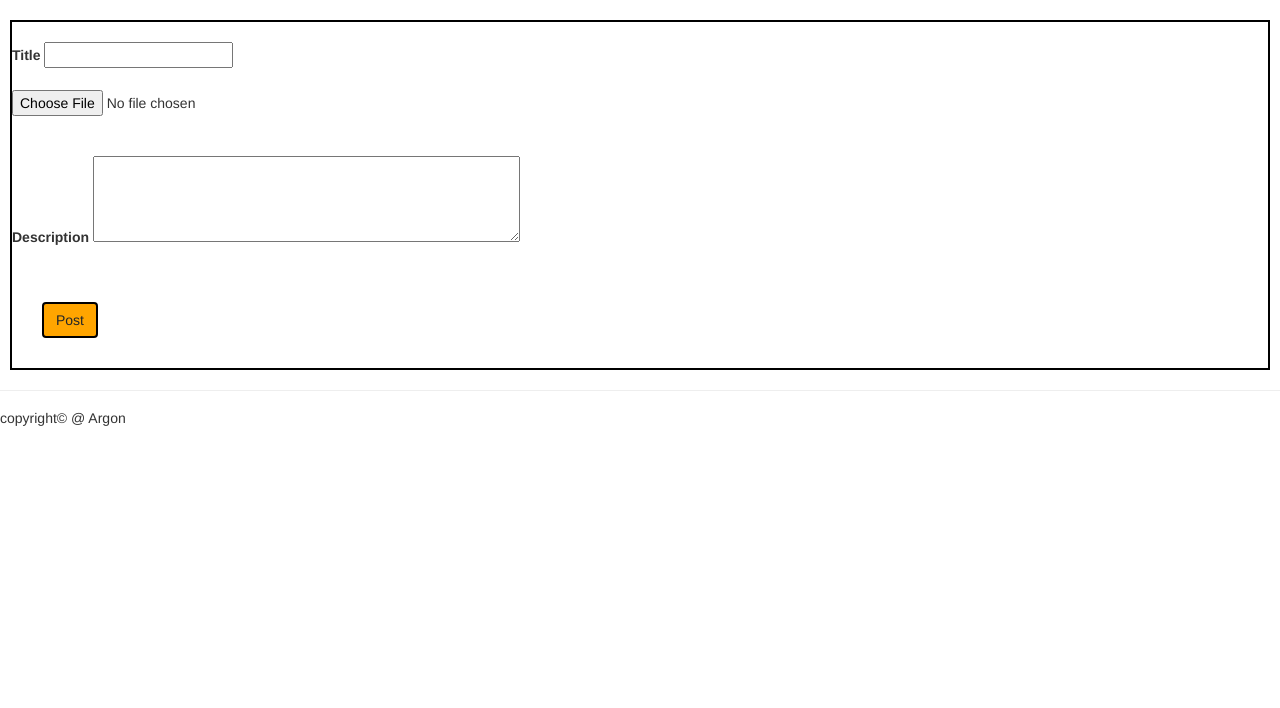
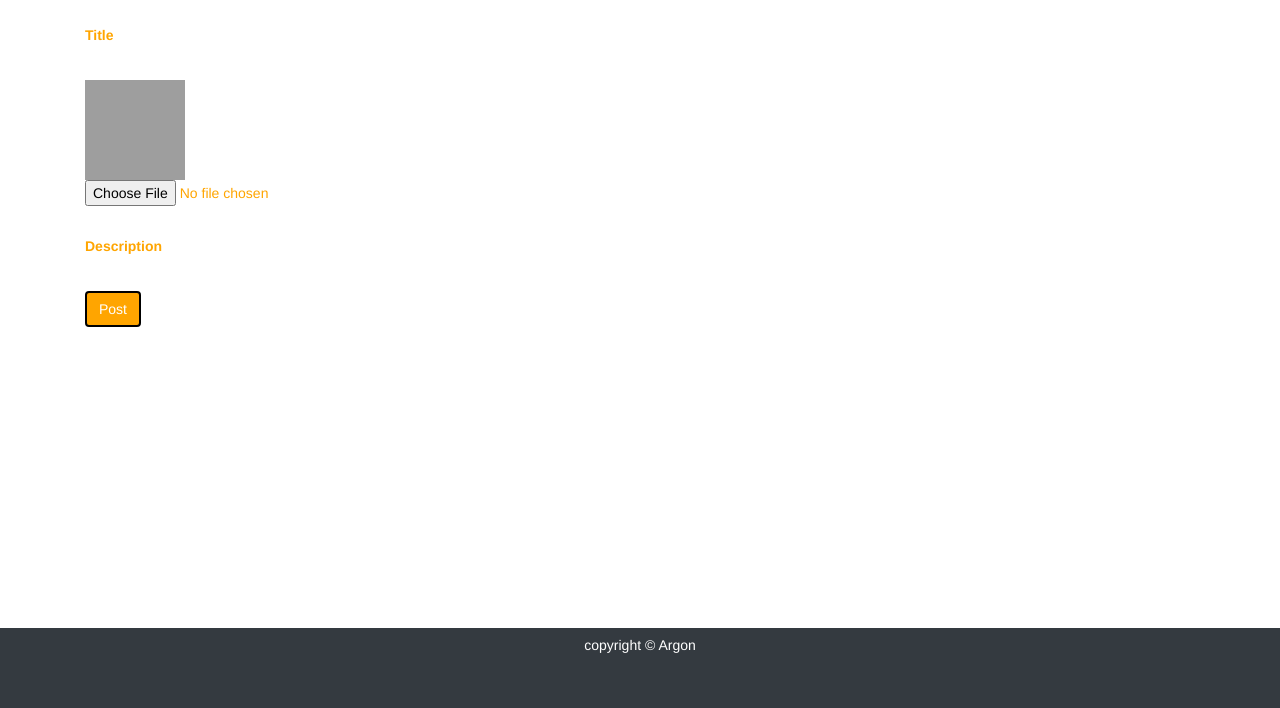
Before and after one commit to KashifAliOzi/logs, a Django app: page /newpost/ in a window 1280 px wide. Shown: the part 92-800 px from the top of the page. Run offline with Django 3.2, Linux system fonts and the light colour scheme; a user stored in the database is signed in; some libraries are stand-ins or nearby versions; grey boxes are pictures that could not be loaded.

Commit message:
15/01/2020

```diff
--- a/SocialApp/forms.py
+++ b/SocialApp/forms.py
@@ -1,5 +1,5 @@
 from django.contrib.auth.forms import UserCreationForm
-from .models import Users
+from .models import Users, BlogPost
 from django.forms import ModelForm
 from django import forms
 
@@ -7,3 +7,12 @@ class CreateUserForm(UserCreationForm):
     class Meta:
         model = Users
         fields = ['username', 'email', 'password1', 'password2']
+
+class PostUpdateForm(forms.ModelForm):
+    class Meta:
+        model = BlogPost
+        fields = ['title', 'description', 'image']
+        def __init__(self, *args, **kwargs):
+            id = kwargs.pop('id')
+            super(PostUpdateForm, self).__init__(*args, **kwargs)
+            self.fields['id'].queryset = BlogPost.objects.filter(id=id)
--- a/SocialApp/models.py
+++ b/SocialApp/models.py
@@ -11,7 +11,6 @@ class Users(AbstractUser):
 class BlogPost(models.Model):
     title = models.CharField(max_length=300)
     description = models.CharField(max_length=1000)
-    # image = models.ImageField(upload_to='profilePictures')
     image = models.ImageField()
     user = models.ForeignKey(Users, on_delete=models.CASCADE, null=True, blank=True)
     def __str__(self):
--- a/SocialApp/templates/main.html
+++ b/SocialApp/templates/main.html
@@ -16,7 +16,16 @@
 
 	<link rel="stylesheet" type="text/css" href="{% static '/css/main.css' %}">
 	<link rel="stylesheet" href="https://maxcdn.bootstrapcdn.com/bootstrap/4.0.0/css/bootstrap.min.css">
-
+	<style>
+		.ftr{
+			width: 100%;
+			height: 10%;
+			position: fixed;
+			bottom: 0;
+			left: 0;
+			text-align: center;
+		}
+	</style>
 
 </head>
 
@@ -28,15 +37,18 @@
 
 	{% endblock %}
 	</div>
-	<hr>
-	<h5>copyright&copy; @ Argon</h5>
+
 
 </body>
-
+<footer class="footer text-center bg-primary bg-dark ftr">
+	<h5>copyright &copy; Argon</h5>
+</footer>
 <script src="https://cdnjs.cloudflare.com/ajax/libs/jquery/3.3.1/jquery.min.js"></script>
 <script src="https://cdnjs.cloudflare.com/ajax/libs/popper.js/1.12.9/umd/popper.min.js"></script>
 <script src="https://maxcdn.bootstrapcdn.com/bootstrap/4.0.0/js/bootstrap.min.js"></script>
 
+{% block extra_js%}
+{% endblock %}
 <script src="https://code.jquery.com/jquery-3.3.1.slim.min.js"
 	integrity="sha384-q8i/X+965DzO0rT7abK41JStQIAqVgRVzpbzo5smXKp4YfRvH+8abtTE1Pi6jizo"
 	crossorigin="anonymous"></script>
@@ -46,5 +58,4 @@
 <script src="https://stackpath.bootstrapcdn.com/bootstrap/4.3.1/js/bootstrap.min.js"
 	integrity="sha384-JjSmVgyd0p3pXB1rRibZUAYoIIy6OrQ6VrjIEaFf/nJGzIxFDsf4x0xIM+B07jRM"
 	crossorigin="anonymous"></script>
-
 </html>
--- a/SocialApp/templates/new_post.html
+++ b/SocialApp/templates/new_post.html
@@ -3,42 +3,66 @@
 {% block content %}
 
 <meta charset="UTF-8">
+
 <head>
-  <link rel="stylesheet" href="https://maxcdn.bootstrapcdn.com/bootstrap/3.4.1/css/bootstrap.min.css">
-  <script src="https://ajax.googleapis.com/ajax/libs/jquery/3.5.1/jquery.min.js"></script>
-  <script src="https://maxcdn.bootstrapcdn.com/bootstrap/3.4.1/js/bootstrap.min.js"></script>
+    <link rel="stylesheet" href="https://maxcdn.bootstrapcdn.com/bootstrap/3.4.1/css/bootstrap.min.css">
+    <script src="https://ajax.googleapis.com/ajax/libs/jquery/3.5.1/jquery.min.js"></script>
+    <script src="https://maxcdn.bootstrapcdn.com/bootstrap/3.4.1/js/bootstrap.min.js"></script>
 
     <style>
-        .btn{
-        background-color: orange;
-        border: 2px solid black;
-        margin: 30px;
+        .btn {
+            background-color: orange;
+            border: 2px solid black;
+            color: white;
         }
 
-        .post{
-        backgroud-color: yellow;
-        border: 2px solid black;
-        margin: 10px;
+        .lbl {
+            color: orange;
         }
     </style>
 </head>
 <title>New Post</title>
-<div class="post">
+
 <form method="POST" action="" enctype="multipart/form-data">
     {% csrf_token %}
-    <br>
-    <label>Title</label>
-    <input type="text" name="title">
-    <br><br>
+    <div class="container">
+        <div class="row">
+            <div class="col-md-6">
+                <label style="display:block;" class="mt-2 lbl">Title</label>
+                {{form.instance.title | default_if_none:form.title}}
+                <!-- <input type="text" name="title"> -->
+            </div>
+        </div>
 
-    <input type="file" name="picture">
-    <br><br>
+        <div class="row">
+            <div class="col-md-6 lbl mt-5">
+                <img id="img" src="{{media_url}}/{{form.instance.image}}" style="width:100px; height:100px;">
+                <input type="file" id="id_image">
+                <!-- {{form.image}} -->
+            </div>
+        </div>
 
-    <label>Description</label>
-    <textarea name="description" rows="4" cols="50"></textarea>
-    <br><br>
-    <input type="submit" value="Post" class="btn">
+        <div class="row">
+            <div class="col-md-6">
+                <label style="display:block;" class="mt-5 lbl">Description</label>
+                {{form.instance.description | default_if_none:form.description}}
+            </div>
+        </div>
+
+        <div class="row">
+            <div class="col-md-6 mt-5">
+                <input type="submit" value="Post" class="btn">
+            </div>
+        </div>
+    </div>
 </form>
-</div>
 
 {% endblock %}
+
+{% block extra_js%}
+<script>
+    $("#id_image").on('change',function () {
+        $("#img").attr('src', window.URL.createObjectURL(this.files[0]))
+        })
+</script>
+{% endblock %}
--- a/SocialApp/templates/update_post.html
+++ b/SocialApp/templates/update_post.html
@@ -1,6 +1,7 @@
 {%  extends 'main.html' %}
 {% load static %}
 {% block content %}
+
 <head>
   <link rel="stylesheet" href="https://maxcdn.bootstrapcdn.com/bootstrap/3.4.1/css/bootstrap.min.css">
   <script src="https://ajax.googleapis.com/ajax/libs/jquery/3.5.1/jquery.min.js"></script>
--- a/SocialApp/views.py
+++ b/SocialApp/views.py
@@ -5,7 +5,7 @@ from django.shortcuts import render, redirect
 from django.contrib.auth.forms import UserCreationForm
 from django.contrib.auth import authenticate, login, logout
 from MiniFb import settings
-from .forms import CreateUserForm
+from .forms import CreateUserForm, PostUpdateForm
 from .models import *
 from django.core.mail import send_mail
 from MiniFb.settings import *
@@ -20,8 +20,6 @@ def registerPage(request):
     if request.session.has_key('is_logged'):
         return redirect('socialapp:userposts')
     else:
-        form = CreateUserForm()
-        context = {}
         if request.method == 'POST':
             form = CreateUserForm(request.POST)
             if form.is_valid():
@@ -32,6 +30,8 @@ def registerPage(request):
                 # send_mail(subject,
                 #           message, EMAIL_HOST_USER, [recepient], fail_silently=False)
                 return redirect('socialapp:login')
+        form = CreateUserForm()
+        context = {}
         context['form'] = form
         return render(request, 'register.html', context)
 
@@ -74,14 +74,14 @@ def logoutUser(request):
 @login_required
 def newPost(request):
     if request.method == 'POST':
-        title = request.POST.get('title')
-        image = request.FILES.get('picture')
-        description = request.POST.get('description')
-        post = BlogPost(title=title, image=image, description=description, user=request.user)
-        post.save()
+        form = PostUpdateForm(request.POST, request.FILES)
+        if form.is_valid():
+            obj = form.save(commit=False)
+            obj.user = request.user
+            obj.save()
         return redirect('socialapp:userposts')
-
-    context = {}
+    form = PostUpdateForm()
+    context = {'form': form}
     return render(request, 'new_post.html', context)
 
 
@@ -102,19 +102,24 @@ def postdetail(request, id):
 @login_required
 def updatePost(request, id):
     if request.method == 'POST':
-        title = request.POST.get('title')
-        description = request.POST.get('description')
-        try:
-            image = request.FILES.get('picture')
-            BlogPost.objects.filter(id=id).update(title=title, image=image, description=description)
-        except:
-            BlogPost.objects.filter(id=id).update(title=title, description=description)
-
+        form = PostUpdateForm(request.POST, request.FILES)
+        if form.is_valid():
+            print('valid')
+            form.save()
+    #     title = request.POST.get('title')
+    #     description = request.POST.get('description')
+    #     try:
+    #         image = request.FILES.get('picture')
+    #         BlogPost.objects.filter(id=id).update(title=title, image=image, description=description)
+    #     except:
+    #         BlogPost.objects.filter(id=id).update(title=title, description=description)
+    #
         return redirect('socialapp:userposts')
 
-    post = BlogPost.objects.filter(id=id)
-    context = {'post': post, 'media_url': settings.MEDIA_URL}
-    return render(request, 'update_post.html', context)
+    inst = BlogPost.objects.get(id=id)
+    form = PostUpdateForm(request.POST, request.FILES, instance=inst)
+    context = {'form': form, 'media_url': settings.MEDIA_URL}
+    return render(request, 'new_post.html', context)
 
 
 @login_required
--- a/static/css/main.css
+++ b/static/css/main.css
@@ -3,6 +3,7 @@
 
 	body{
 		background-color: #ebeff5;
+		width: 100%;
 	}
 
 
```
Also changed, not shown: db.sqlite3, static/media/WIN_20210106_14_31_21_Pro_34R6FoQ.jpg (added), static/media/WIN_20210112_12_24_11_Pro_7G7T5R1.jpg (added). Lines whose indentation alone changed are shown as unchanged.
